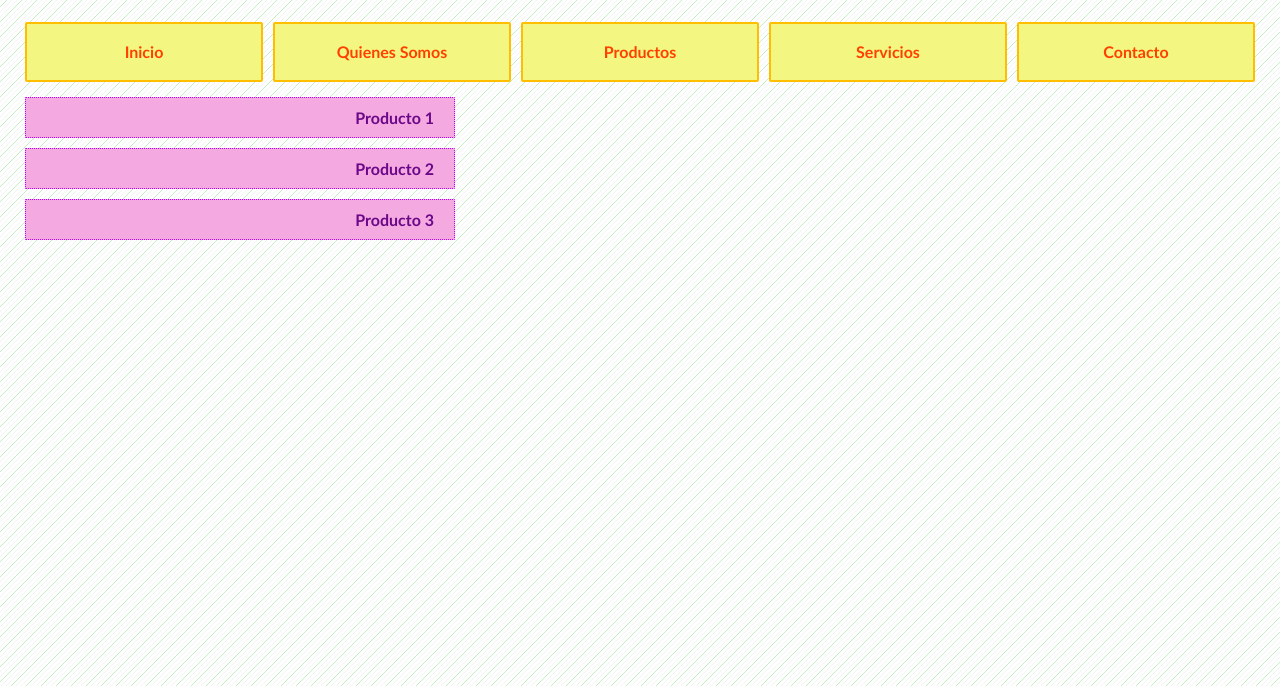
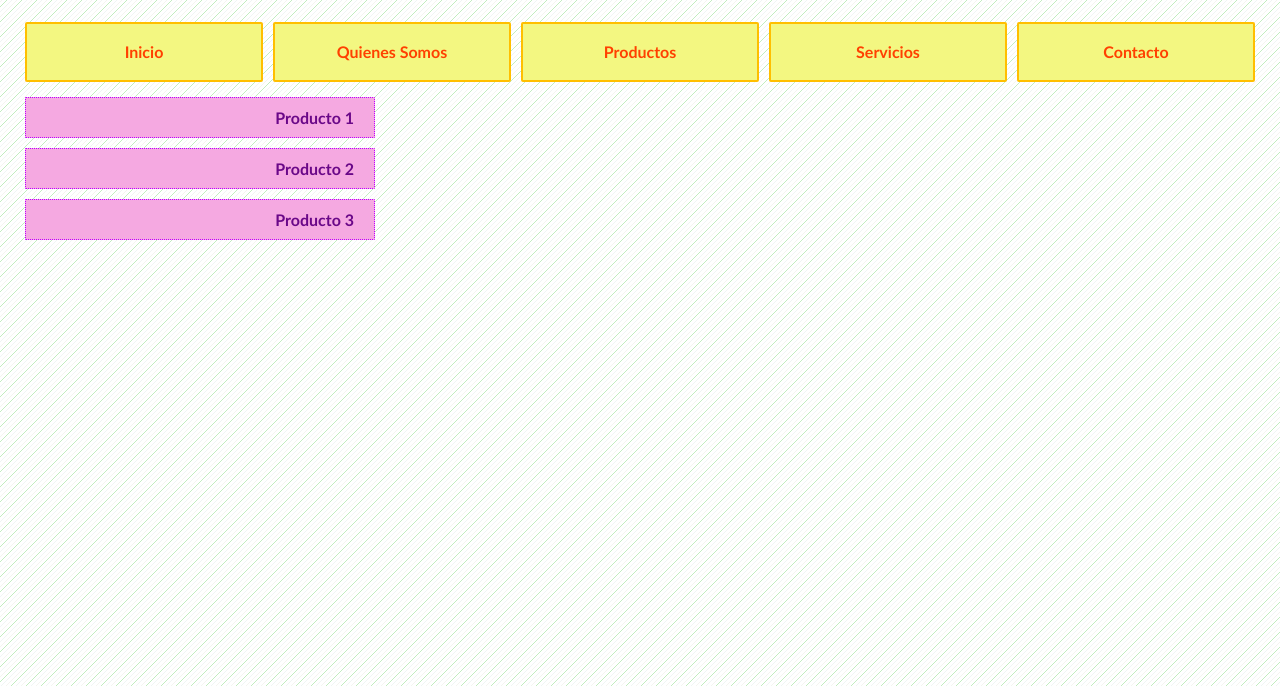
Before and after one commit to WolfWilson/ElearningUTN_HTMLCSS, a plain HTML site: page TP_Unidad3/index.html in a window 1280 px wide. Shown: the part 114-800 px from the top of the page. Drawn offline with Linux system fonts and the light colour scheme.

Commit message:
no message

```diff
--- a/TP_Unidad3/style.css
+++ b/TP_Unidad3/style.css
@@ -72,8 +72,8 @@ ul.hoover_vertical {
     padding: 0;
     margin: 0;
     font-weight: bold; /* Todas las fuentes en bold */
-    width: 430px; /* Ajusta el ancho para que no cambie al redimensionar */
-    max-width: 430px;;
+    width: 350px; /* Ajusta el ancho para que no cambie al redimensionar */
+    max-width: 350px;;
     position:relative;
     left: 5px; /* Alinear con el margen izquierdo */
 }
```
